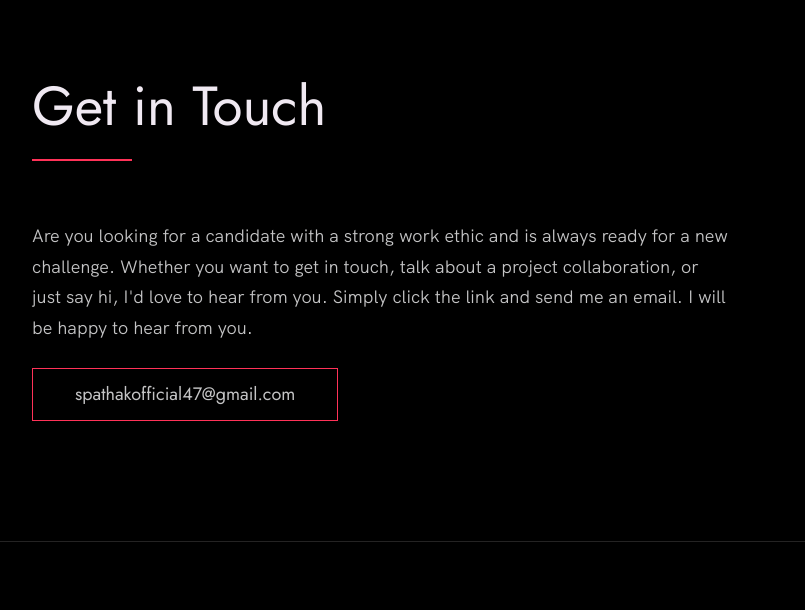
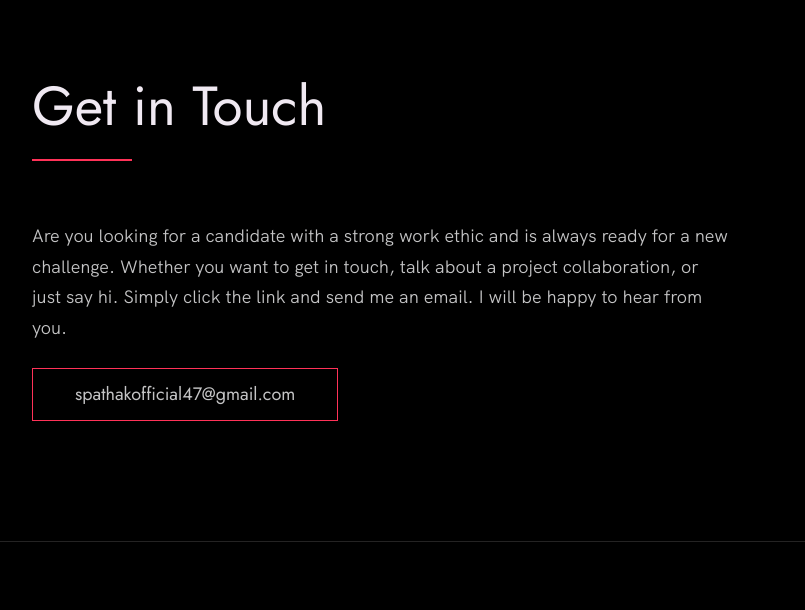
Before and after one commit to pshekhar10/pshekhar10.github.io, a plain HTML site: page index.html in a window 1280 px wide. Shown: the part 6352-6962 px from the top of the page, without its empty margins (58-863 px from the left). Drawn offline with Linux system fonts and the light colour scheme.

Commit message:
minor changes

```diff
--- a/index.html
+++ b/index.html
@@ -254,7 +254,7 @@
       <div class="contact__info">
         <p>
           Are you looking for a candidate with a strong work ethic and is always ready for a new challenge.
-          Whether you want to get in touch, talk about a project collaboration, or just say hi, I'd love to hear from you.
+          Whether you want to get in touch, talk about a project collaboration, or just say hi.
           Simply click the link and send me an email. I will be happy to hear from you.
         </p>
         <a href="mailto:spathakofficial47@gmail.com" class="btn">spathakofficial47@gmail.com</a>
```
